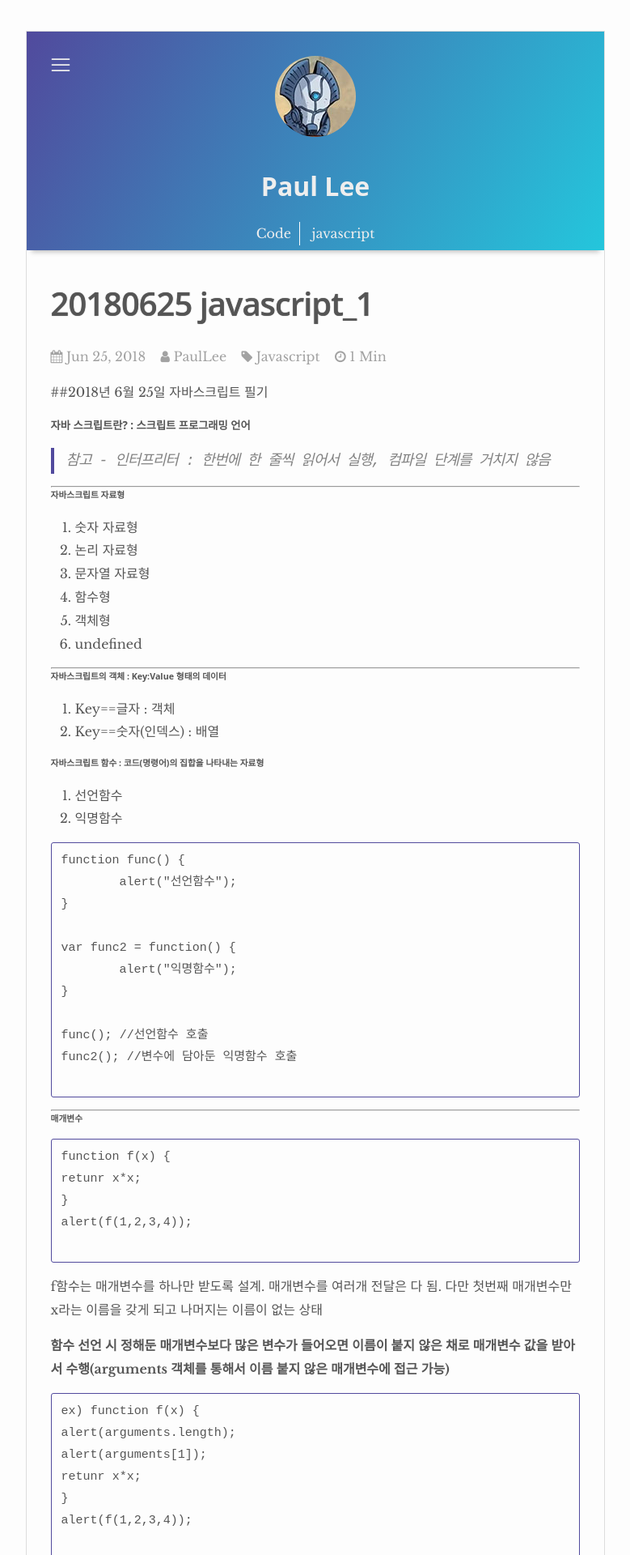
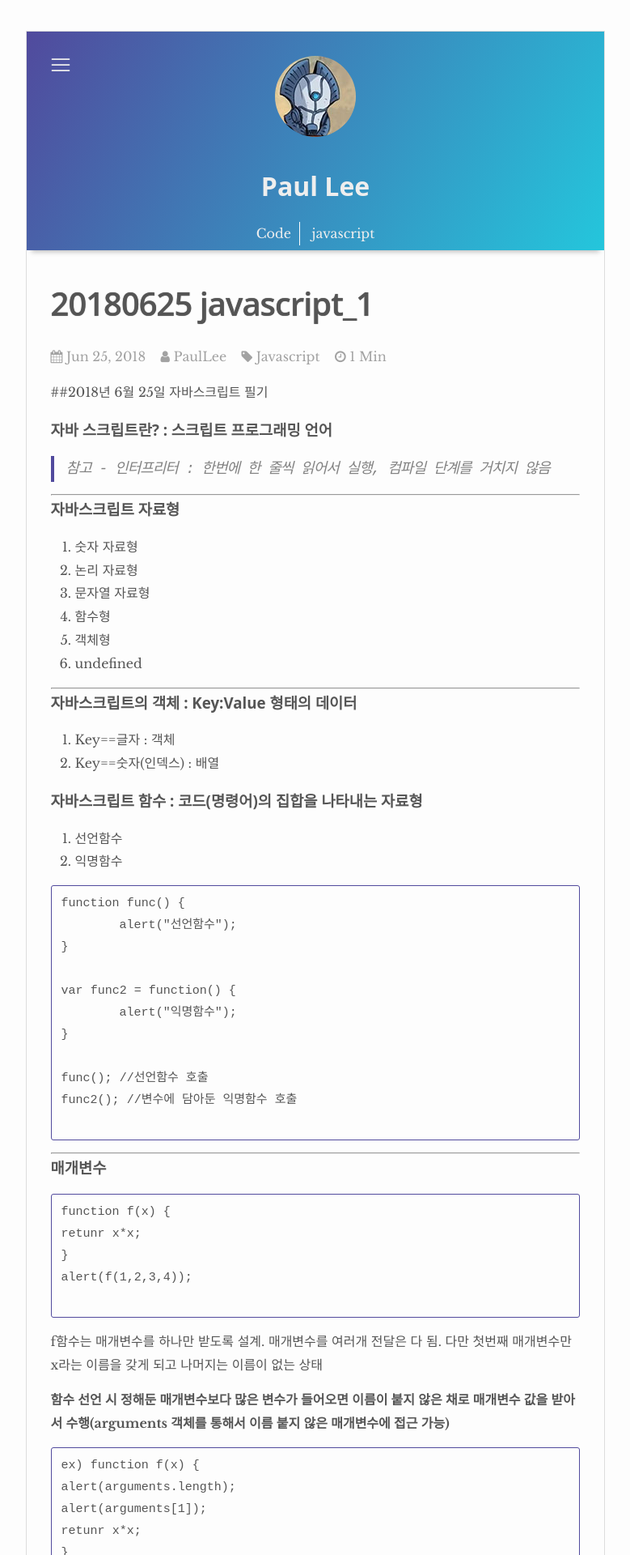
Before and after one commit to sharu725/ashwath, a Jekyll site: the page built from _posts/2018-06-25-javascript_1.md, in a window 1280 px wide. Shown: the top 1920 px of the page at 81% size, without its empty margins (250-1029 px from the left). Built offline with Jekyll 4.4.1, drawn with Linux system fonts in a browser that asks for light colours; nearby versions of some CDN libraries.

Commit message:
Change text size

````diff
--- a/_posts/2018-06-25-javascript_1.md
+++ b/_posts/2018-06-25-javascript_1.md
@@ -13,12 +13,12 @@ author: PaulLee
 ##2018년 6월 25일 자바스크립트 필기
 
 
-##### 자바 스크립트란?  : 스크립트 프로그래밍 언어
+### 자바 스크립트란?  : 스크립트 프로그래밍 언어
 
 >참고 - 인터프리터 : 한번에 한 줄씩 읽어서 실행, 컴파일 단계를 거치지 않음
 
 ***
-###### 자바스크립트 자료형
+### 자바스크립트 자료형
 1. 숫자 자료형
 2. 논리 자료형
 3. 문자열 자료형
@@ -28,11 +28,11 @@ author: PaulLee
 
 ***
 
-###### 자바스크립트의 객체 : Key:Value 형태의 데이터
+### 자바스크립트의 객체 : Key:Value 형태의 데이터
 1. Key==글자 : 객체
 2. Key==숫자(인덱스) : 배열
 
-###### 자바스크립트 함수 : 코드(명령어)의 집합을 나타내는 자료형
+### 자바스크립트 함수 : 코드(명령어)의 집합을 나타내는 자료형
 1. 선언함수
 2. 익명함수
 
@@ -53,7 +53,7 @@ func2(); //변수에 담아둔 익명함수 호출
 
 ***
 
-###### 매개변수
+### 매개변수
 
 ```c
 function f(x) {
@@ -82,7 +82,7 @@ alert(f(1,2,3,4));
 
 ***
 
-###### 내부함수
+### 내부함수
 ```c
 function func() {
 	function a() {
@@ -93,7 +93,7 @@ function func() {
 
 ***
 
-###### 콜백함수
+### 콜백함수
 
 매개변수로 넘어온 값이
 숫자면 산술연산 가능
````
